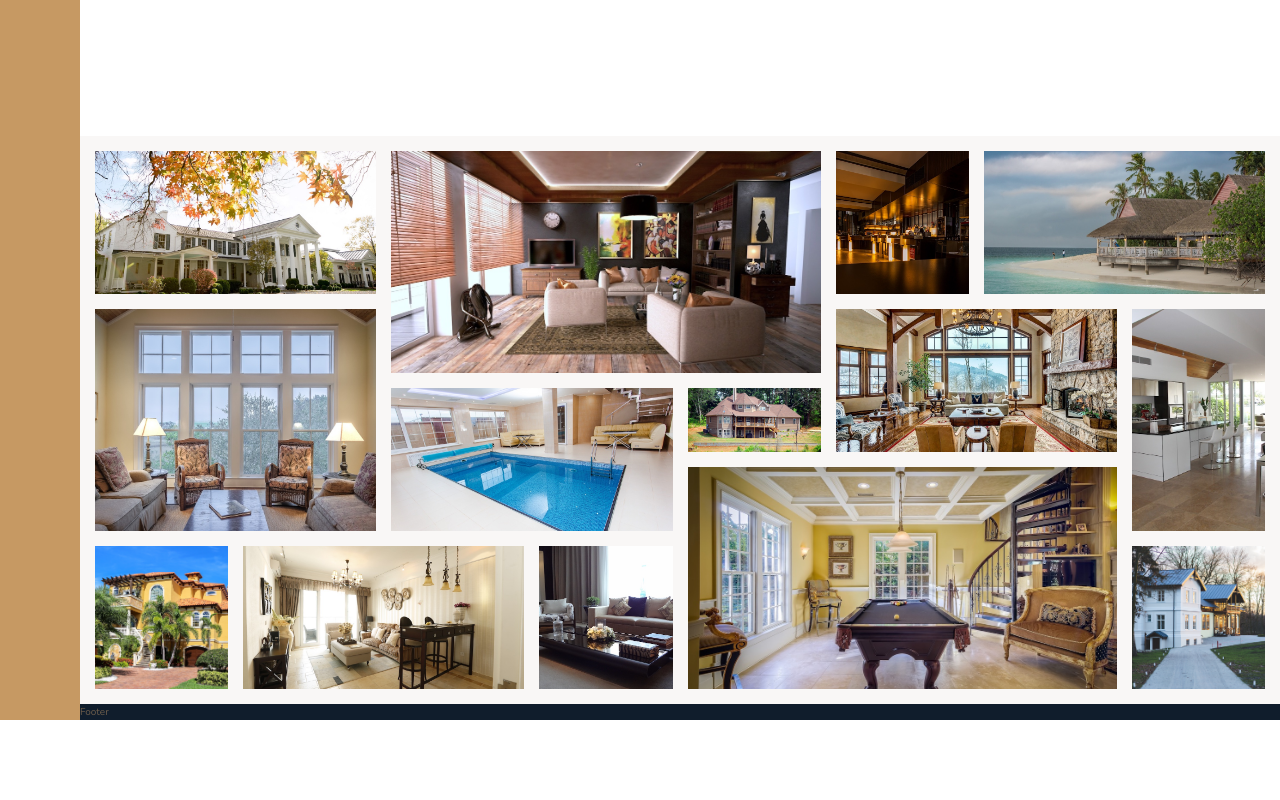
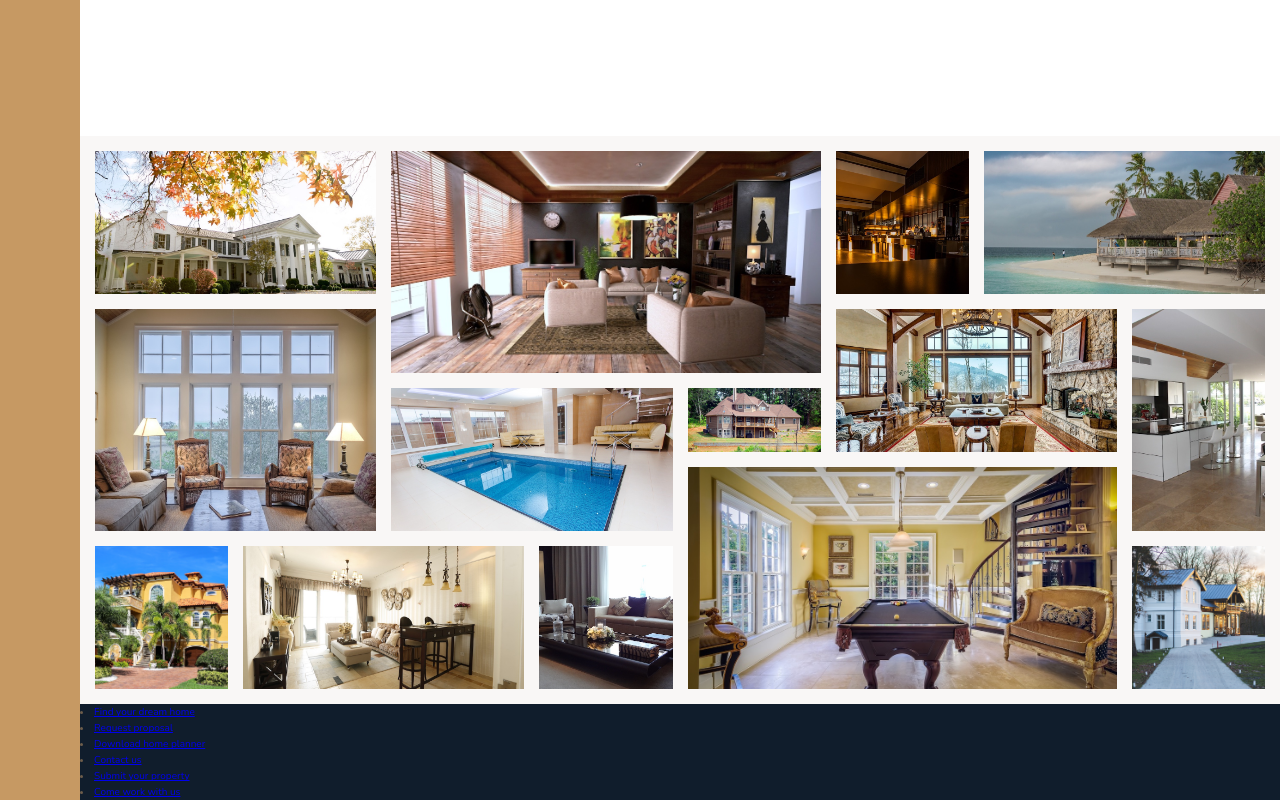
Before and after one commit to team-cake/grid-layouts-practice, a website: page index.html in a window 1280 px wide. Shown: the part 2963-3763 px from the top of the page. Before the commit the page ends 3683 px from the top, so only its background shows below. Drawn offline with nearby package versions, Linux system fonts and the light colour scheme.

Commit message:
Set basic markup for footer

```diff
--- a/index.html
+++ b/index.html
@@ -380,6 +380,25 @@
 			</figure>
 		</section>
 
-		<footer class="footer">Footer</footer>
+		<footer class="footer">
+			<nav class="nav">
+				<li class="nav__item">
+					<a href="#" class="nav__link">Find your dream home</a>
+				</li>
+				<li class="nav__item">
+					<a href="#" class="nav__link">Request proposal</a>
+				</li>
+				<li class="nav__item">
+					<a href="#" class="nav__link">Download home planner</a>
+				</li>
+				<li class="nav__item"><a href="#" class="nav__link">Contact us</a></li>
+				<li class="nav__item">
+					<a href="#" class="nav__link">Submit your property</a>
+				</li>
+				<li class="nav__item">
+					<a href="#" class="nav__link">Come work with us</a>
+				</li>
+			</nav>
+		</footer>
 	</body>
 </html>
```
